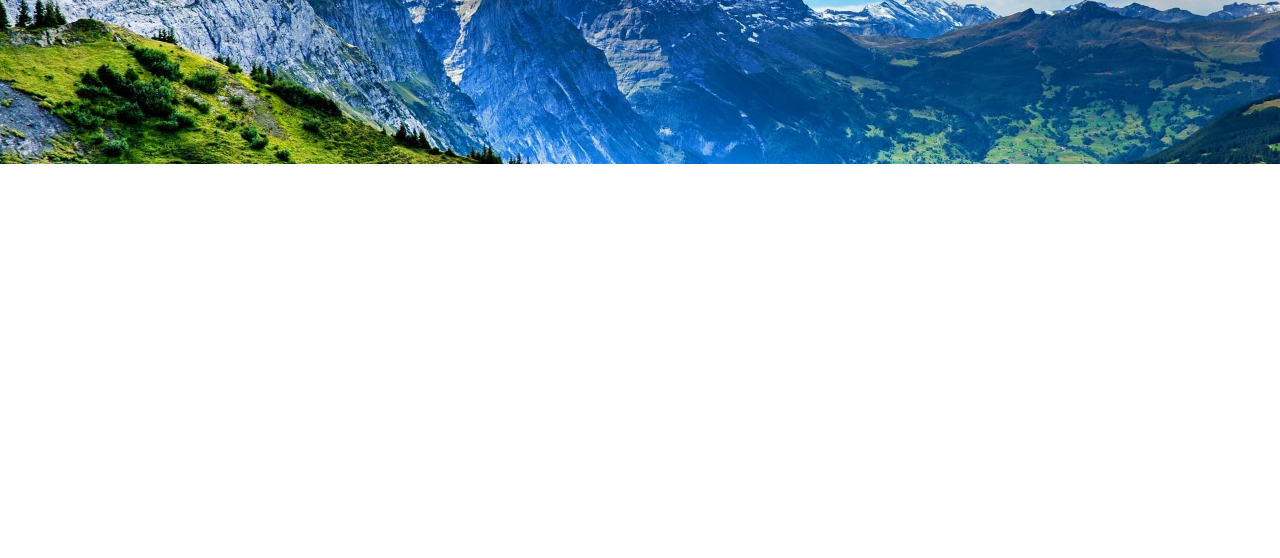
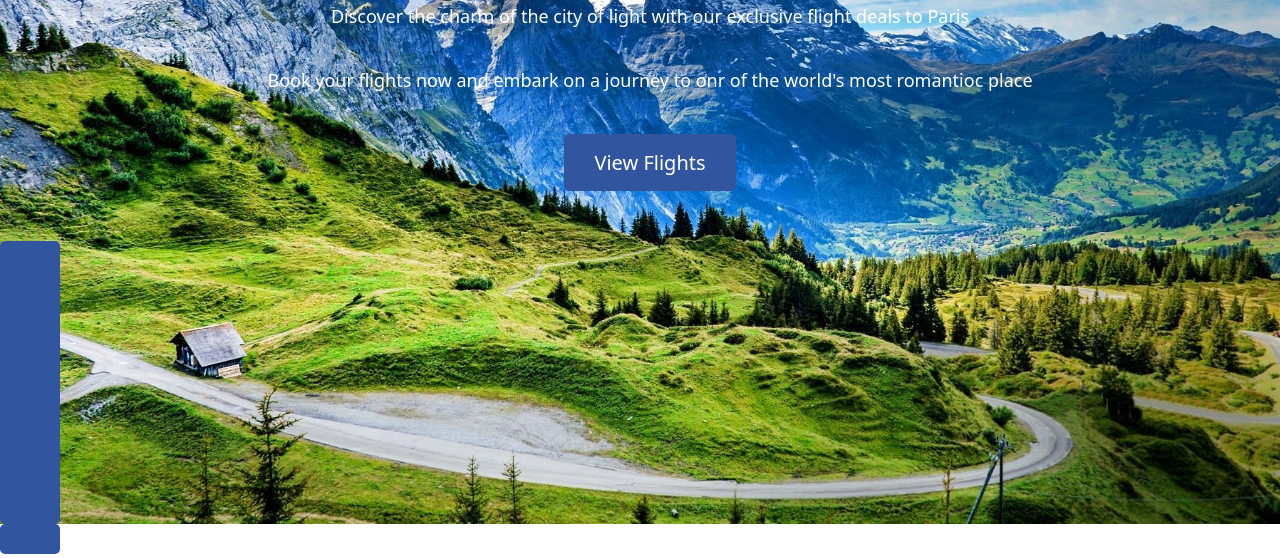
Before and after one commit to jithendhriyen/hackathon-, a plain HTML site: page about.html in a window 1280 px wide. Shown: the part 331-889 px from the top of the page. Before the commit the page ends 800 px from the top, so only its background shows below. Drawn offline with Linux system fonts and the light colour scheme.

Commit message:
design2.css

```diff
--- a/design2.css
+++ b/design2.css
@@ -278,6 +278,18 @@ ul li.text6{
 
 }
 
+.textr78{
+  padding-top: 20px;
+  padding: 0 10px;
+  font-size:36px;
+  padding-left:20px;
+  font-family: system-ui;
+  padding-right: 20px;
+  padding-left: 40px;
+  color: white;
+
+}
+
 
 
 .text25{
@@ -474,10 +486,35 @@ ul li.text{
   background: white;
 }
 
-ul li.city{
-  padding: 0 100px;
-  text-decoration: none;
+.main-content {
+    text-align: center;
+    padding: 50px;
+}
 
+.main-content h1 {
+    font-size: 36px;
+    margin-bottom: 20px;
+}
+
+.main-content p {
+    font-size: 18px;
+    color: white;
+    margin-bottom: 40px;
+}
+
+.explore-button {
+    display: inline-block;
+    background-color: #31569f;
+    color: white;
+    padding: 15px 30px;
+    text-decoration: none;
+    font-size: 20px;
+    border-radius: 5px;
+    transition: background-color 0.3s;
+}
+
+.explore-button:hover {
+    background-color: #274b86;
 }
 
 @media only screen and (max-width: 600px) {
```
